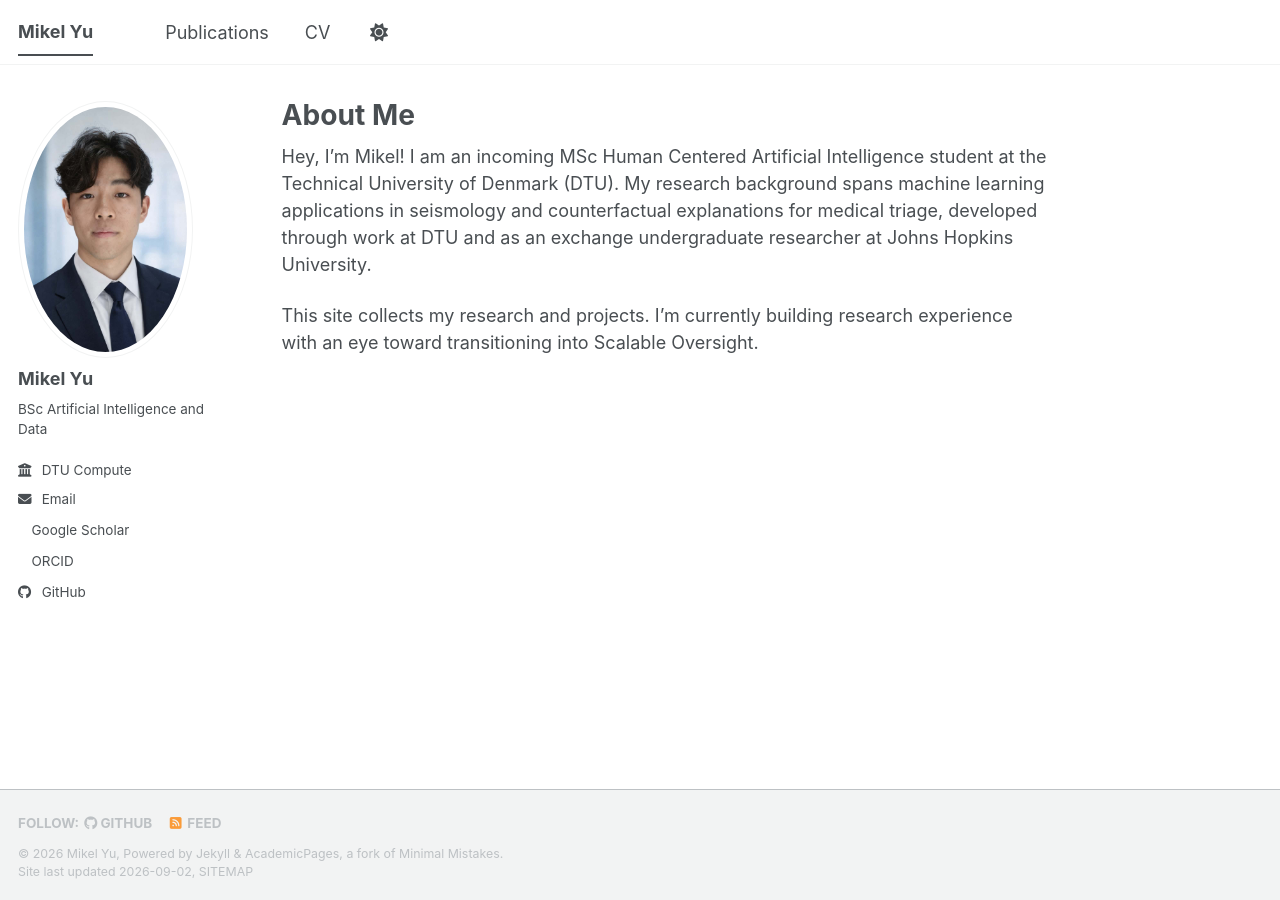
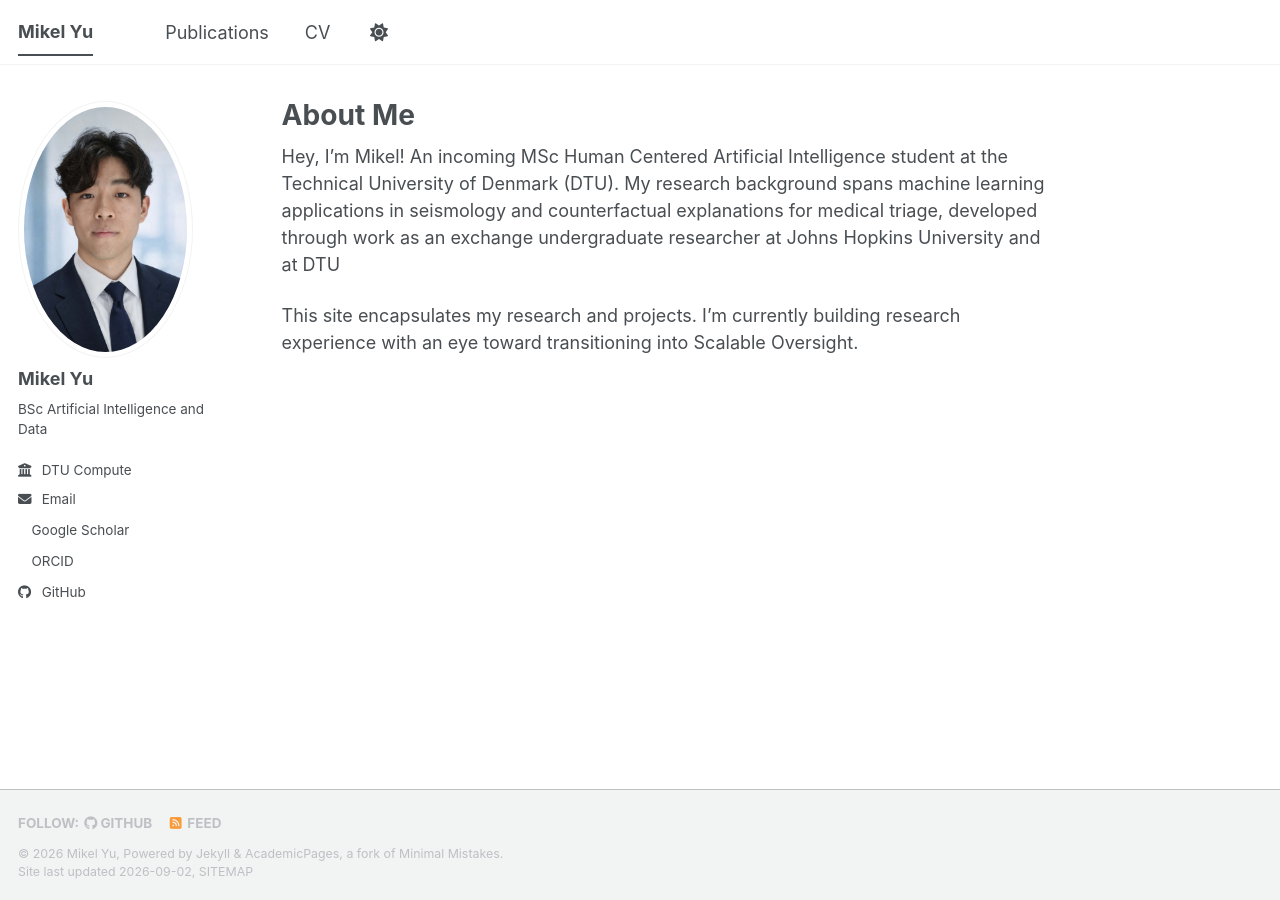
Before and after one commit to Mikel-Yu/Mikel-Yu.github.io, a Jekyll site: the page built from _pages/about.md, in a window 1280 px wide. Built offline with Jekyll 4.4.1, drawn with Linux system fonts in a browser that asks for light colours; a style sheet for code colours, icons or effects is not loaded.

Commit message:
update about me

```diff
--- a/_pages/about.md
+++ b/_pages/about.md
@@ -7,7 +7,6 @@ redirect_from:
   - /about.html
 ---
 
-Hey, I'm Mikel! I am an incoming MSc Human Centered Artificial Intelligence student at the Technical University of Denmark (DTU). My research background spans machine learning applications in seismology and counterfactual explanations for medical triage, developed through work at DTU and as an exchange undergraduate researcher at Johns Hopkins University.
+Hey, I'm Mikel! An incoming MSc Human Centered Artificial Intelligence student at the Technical University of Denmark (DTU). My research background spans machine learning applications in seismology and counterfactual explanations for medical triage, developed through work as an exchange undergraduate researcher at Johns Hopkins University and at DTU
 
-This site collects my research and projects. I'm currently building research
-experience with an eye toward transitioning into Scalable Oversight.
+This site encapsulates my research and projects. I'm currently building research experience with an eye toward transitioning into Scalable Oversight.
```
